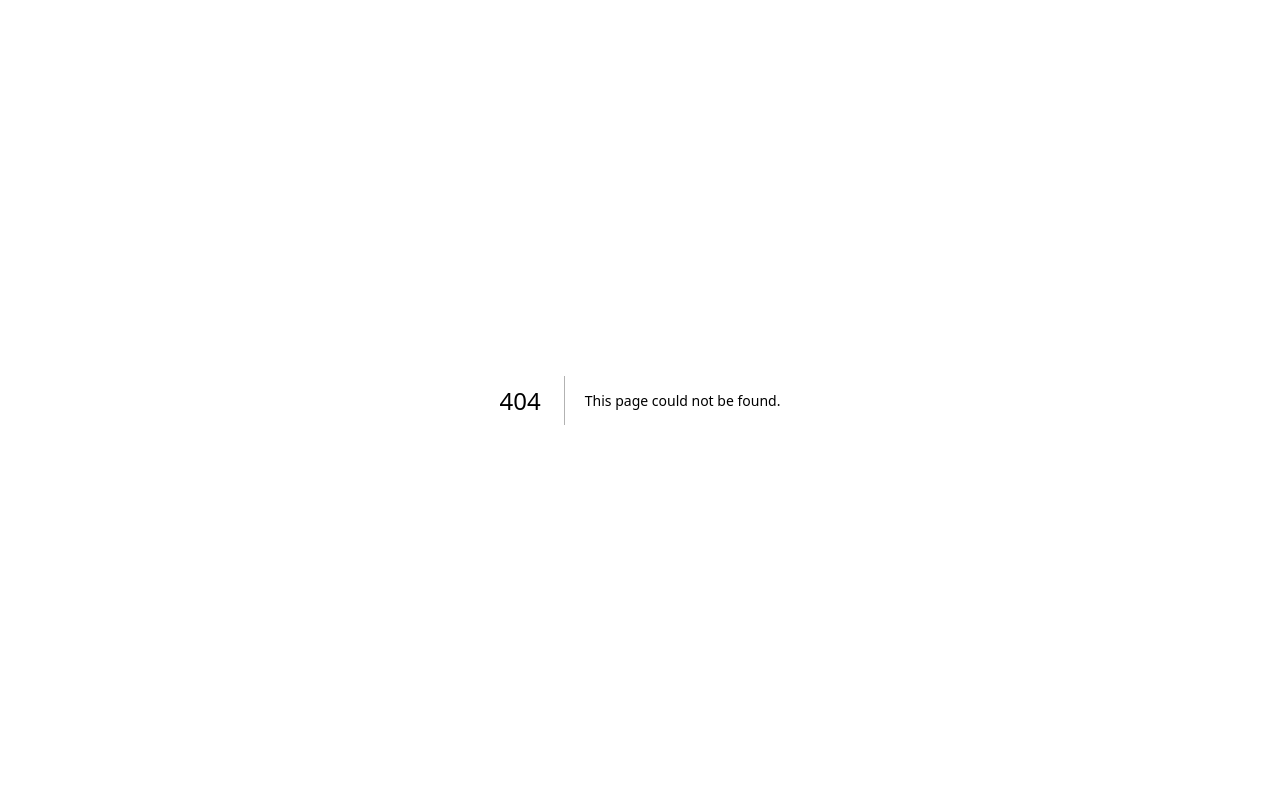
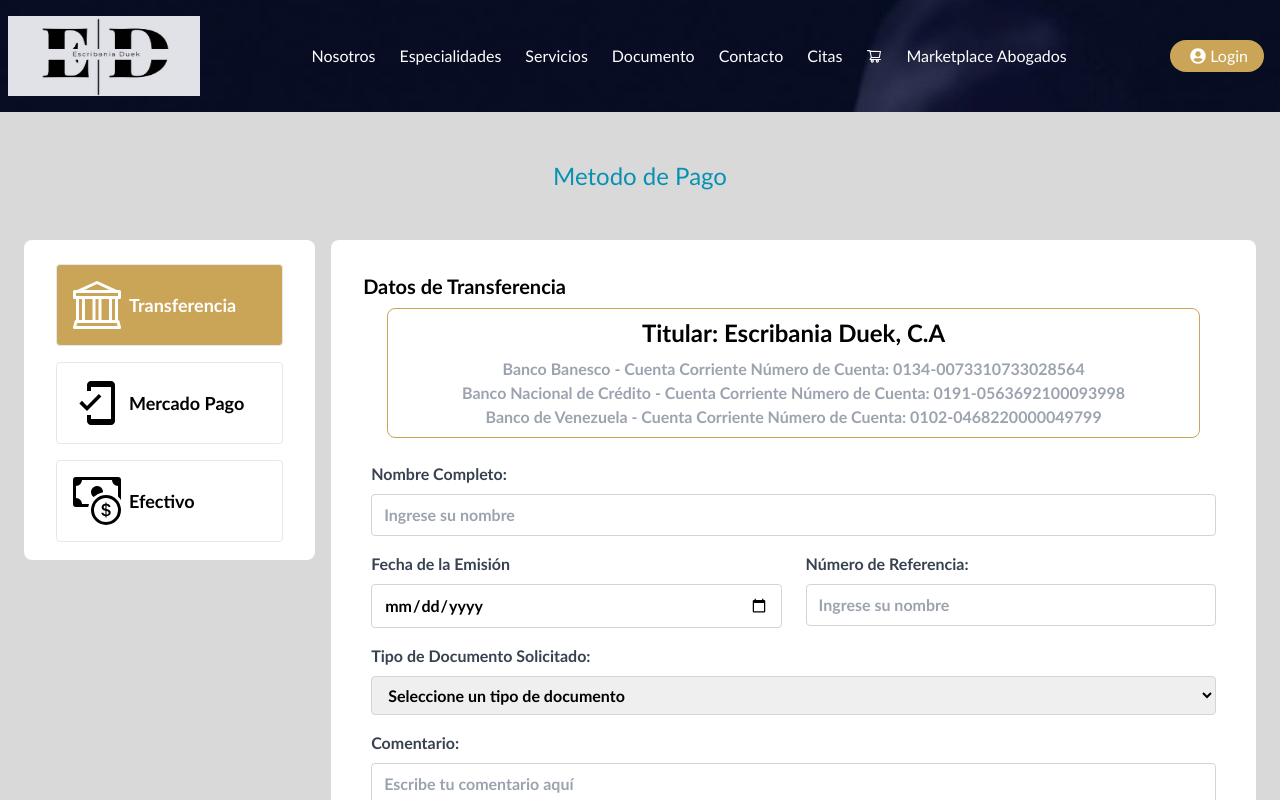
Before and after one commit to FJardim/Landing, a Next.js app: page /carrito in a window 1280 px wide. Before the commit this address had no page. Shown: the top 800 px of the page. Built offline with nearby package versions, Linux system fonts and the light colour scheme.

Commit message:
Modificacion de citas

```diff
--- /dev/null
+++ b/src/components/body/InfoBox.tsx
@@ -0,0 +1,17 @@
+import React from "react";
+
+interface InfoBoxProps {
+  title: string;
+  content: string;
+}
+
+const InfoBox: React.FC<InfoBoxProps> = ({ title, content }) => {
+  return (
+    <div className="text-center p-3 border border-gray-100 rounded shadow-md">
+      <h2 className="text-lg font-bold mb-4">{title}</h2>
+      <p className="text-base font-light">{content}</p>
+    </div>
+  );
+};
+
+export default InfoBox;
--- /dev/null
+++ b/src/components/menu/CitasButton.tsx
@@ -0,0 +1,46 @@
+import { Contrato } from "@/components/pages/contrato";
+import Link from "next/link";
+import React from "react";
+import { MdArrowForwardIos } from "react-icons/md";
+
+type CitasButtonProps = {
+  contratoInfo: Contrato;
+  onChange: (
+    e:
+      | React.ChangeEvent<HTMLInputElement>
+      | React.ChangeEvent<HTMLSelectElement>
+  ) => void;
+  onAnterior: () => void;
+};
+
+export default function CitasButton({
+  contratoInfo,
+  onChange,
+  onAnterior,
+}: CitasButtonProps) {
+  return (
+    <div className="bg-white rounded-lg p-4">
+      <p className="text-base font-semibold pt-2">¿Solicitud de Citas?</p>
+      <div className="pt-2 space-y-3">
+        <Link href={"/citas"}>
+          <button className="flex bg-blue-500 text-white hover:bg-blue-600 p-2 w-full justify-center text-md rounded-xl">
+            Solicitar Citas
+          </button>
+        </Link>
+      </div>
+
+      <div className="pt-2 flex space-x-4">
+        <button
+          className="flex bg-main text-black hover:text-white p-2 rounded-xl"
+          onClick={onAnterior}
+        >
+          <MdArrowForwardIos className="m-auto ml-auto" />
+          Paso anterior
+        </button>
+      </div>
+
+      <p className="mt-4 text-sm underline">Modificar modelo</p>
+      <p className="mt-2 text-sm underline">Guardarlo (y seguir después)</p>
+    </div>
+  );
+}
--- /dev/null
+++ b/src/pages/carrito.tsx
@@ -0,0 +1,84 @@
+import React, { useState } from "react";
+import { NavBar } from "../components/navBar/navBar";
+import portada from "../assets/image/portadaDos.jpg";
+import { BsCashCoin, BsBank } from "react-icons/bs";
+import { MdOutlineMobileFriendly } from "react-icons/md";
+import { Transferencia } from "../components/metodoPago/Transferencia";
+import { MercadoPago } from "../components/metodoPago/MercadoPago";
+import { Efectivo } from "../components/metodoPago/Efectivo";
+
+export default function Carrito() {
+  const [selectedOption, setSelectedOption] = useState("transferencia");
+
+  const handleOptionClick = (option: string) => {
+    setSelectedOption(option);
+  };
+  return (
+    <div className="bg-[#D9D9D9]">
+      <>
+        <div
+          className=""
+          style={{
+            backgroundImage: `url(${portada.src})`,
+            backgroundSize: "cover",
+            backgroundPosition: "center",
+            backgroundRepeat: "no-repeat",
+          }}
+        >
+          <NavBar />
+        </div>
+        <div className="p-6">
+          <p className="text-cyan-600 text-center text-2xl mt-6">
+            Metodo de Pago
+          </p>
+        </div>
+      </>
+      <div className="lg:flex lg:p-4 lg:space-x-6 justify-center">
+        <div className="w-full p-2">
+          <div className="lg:flex justify-center lg:space-x-4">
+            {/* Contenedor para las dos columnas */}
+            <div className="lg:w-1/4 h-[20rem] bg-white p-6 rounded-lg">
+              <div className="px-2 space-y-4">
+                {/* Primera columna */}
+                <div
+                  className={`border rounded p-4 flex items-center cursor-pointer hover:border-main text-lg font-semibold ${
+                    selectedOption === "transferencia"
+                      ? "bg-main text-white"
+                      : ""
+                  }`}
+                  onClick={() => handleOptionClick("transferencia")}
+                >
+                  <BsBank className="mr-2 h-12 w-12" />
+                  Transferencia
+                </div>
+                <div
+                  className={`border rounded p-4 flex items-center cursor-pointer hover:border-main text-lg font-semibold ${
+                    selectedOption === "MercadoPago" ? "bg-main text-white" : ""
+                  }`}
+                  onClick={() => handleOptionClick("MercadoPago")}
+                >
+                  <MdOutlineMobileFriendly className="mr-2 h-12 w-12" />
+                  Mercado Pago
+                </div>
+                <div
+                  className={`border rounded p-4 flex items-center cursor-pointer hover:border-main text-lg font-semibold
+                  ${selectedOption === "efectivo" ? "bg-main text-white" : ""}`}
+                  onClick={() => handleOptionClick("efectivo")}
+                >
+                  <BsCashCoin className="mr-2 h-12 w-12" />
+                  Efectivo
+                </div>
+              </div>
+            </div>
+            <div className="lg:w-4/5 bg-white p-6 rounded-lg">
+              {/* Contenido que se actualizará según la opción seleccionada */}
+              {selectedOption === "transferencia" && <Transferencia />}
+              {selectedOption === "MercadoPago" && <MercadoPago />}
+              {selectedOption === "efectivo" && <Efectivo />}
+            </div>
+          </div>
+        </div>
+      </div>
+    </div>
+  );
+}
--- /dev/null
+++ b/src/pages/citas.tsx
@@ -0,0 +1,22 @@
+import React from "react";
+import { NavBar } from "../components/navBar/navBar";
+import portada from "../assets/image/portadaDos.jpg";
+
+export default function Citas() {
+  return (
+    <div className="bg-[#D9D9D9]">
+      <div
+        className=""
+        style={{
+          backgroundImage: `url(${portada.src})`,
+          backgroundSize: "cover",
+          backgroundPosition: "center",
+          backgroundRepeat: "no-repeat",
+        }}
+      >
+        <NavBar />
+      </div>
+      citas
+    </div>
+  );
+}
```
